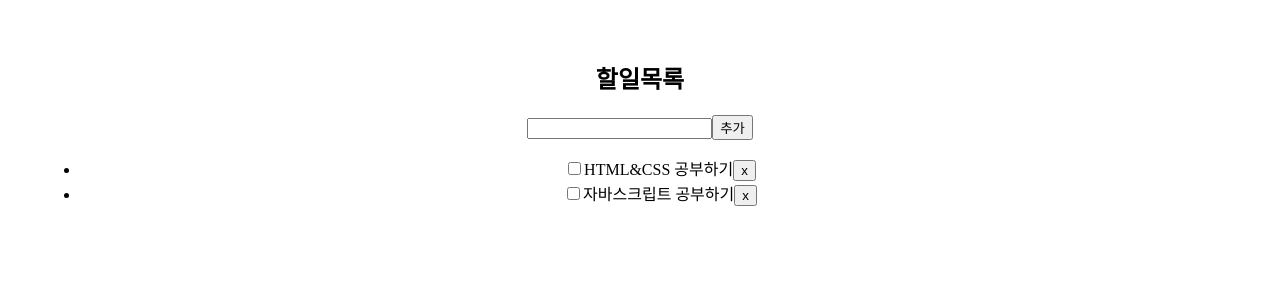
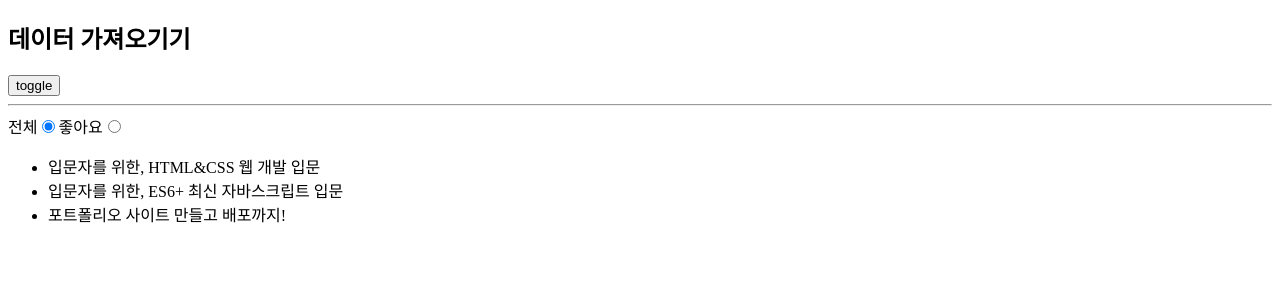
Before and after one commit to yongjinjung/learn-react, a React (Vite) app: page / in a window 1280 px wide. Shown: the top 300 px of the page. Built offline with nearby package versions, Linux system fonts and the light colour scheme.

Commit message:
useEffect Hook

```diff
--- /dev/null
+++ b/public/data/courses_all.json
@@ -0,0 +1,26 @@
+[
+  {
+     "id":0,
+     "title":"입문자를 위한, HTML&CSS 웹 개발 입문",
+     "description":"웹 개발에 필요한 기본 지식을 배웁니다.",
+     "thumbnail":"/img/htmlcss.png",
+     "isFavorite":false,
+     "link":"https://inf.run/JxyyT"
+  },
+  {
+     "id":1,
+     "title":"입문자를 위한, ES6+ 최신 자바스크립트 입문",
+     "description":"쉽고! 알찬! 내용을 준비했습니다.",
+     "thumbnail":"/img/js.png",
+     "isFavorite":true,
+     "link":"https://inf.run/Kpnd"
+  },
+  {
+     "id":2,
+     "title":"포트폴리오 사이트 만들고 배포까지!",
+     "description":"포트폴리오 사이트를 만들고 배포해 보세요.",
+     "thumbnail":"/img/portfolio.png",
+     "isFavorite":true,
+     "link":"https://inf.run/YkAN"
+  }
+]
--- /dev/null
+++ b/src/AppEffect.jsx
@@ -0,0 +1,59 @@
+import React, { Fragment, useEffect, useState } from 'react';
+
+function Courses(props) {
+
+  const [list, setList] = useState([]);
+  const [filter, setFilter] = useState('all');
+
+  useEffect(()=>{
+    //const jsonData = filter === 'all'? 'courses_all.json':'courses_favorite.json';
+    fetch(`data/courses_${filter}.json`)
+    .then((res) => res.json())
+    .then( data => {
+      console.log('👍😁데이터 조회 성공');
+      setList(data)
+    })
+
+    return ()  => {
+      console.log('😒 연결 해제 ~!');
+
+    }
+  },[filter])
+
+  return (
+    <Fragment>
+      <label htmlFor="all">전체</label>
+      <input id="all" type="radio" value="all" checked={filter === 'all'} onChange={(e) => setFilter(e.target.value)}/>
+      <label htmlFor="favorite">좋아요</label>
+      <input id="favorite" type="radio" value="favorite" checked={filter === 'favorite'} onChange={(e) => setFilter(e.target.value)}/>
+      <ul>
+        {list.map( item =>
+          (<li key={item.id}>{item.title}</li>)
+        )}
+      </ul>
+    </Fragment>
+  )
+
+}
+
+function AppEffect(props) {
+
+   // 1] DOM 조작하기
+  // useEffect(() => {
+  //   const $h2 = document.querySelector('#title');
+  //   $h2.textContent = 'Data Fetching';
+  // }, []);
+  const [show, setShow] = useState(true);
+
+
+  return (
+    <>
+      <h2 id="title">데이터 가져오기기</h2>
+      <button onClick={ (e) =>{ setShow(!show)}}>toggle</button>
+      <hr />
+      {show && <Courses />}
+    </>
+  );
+}
+
+export default AppEffect;
--- a/src/main.jsx
+++ b/src/main.jsx
@@ -1,6 +1,6 @@
 import React from 'react'
 import ReactDOM from 'react-dom/client'
-import App from './AppTodo'
+import App from './AppEffect'
 import './index.css'
 
 ReactDOM.createRoot(document.getElementById('root')).render(
```
Also changed, not shown: public/data/courses_favorite.json (added, +18 -0 lines).
